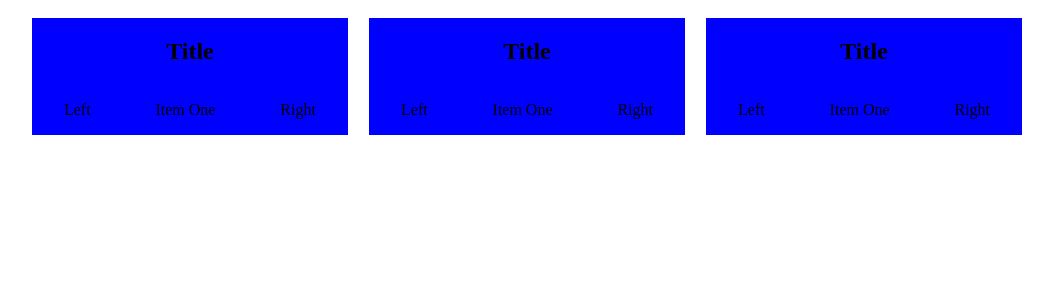
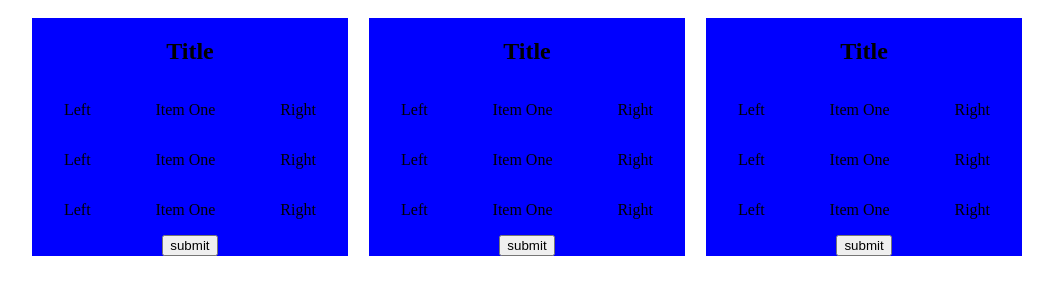
Before and after one commit to gjuliao/crm-react, a React (Create React App) app: page / in a window 1280 px wide. Shown: the top 300 px of the page, without its empty margins (113-1166 px from the left). Built offline with nearby package versions, Linux system fonts and the light colour scheme.

Commit message:
Added botton

```diff
--- a/src/components/Card.jsx
+++ b/src/components/Card.jsx
@@ -1,14 +1,16 @@
 import React from 'react'
+import { Items } from './Items'
 
 export const Card = () => {
   return (
     <div className='group-card'>
-        <h2>Title</h2>
-        <div className='items'>
-            <p>Left</p>
-            <p>Item One</p>
-            <p>Right</p>
+        <h2 className='card-title'>Title</h2>
+        <div>
+            <Items />
+            <Items />
+            <Items />
         </div>
+        <button>submit</button>
     </div>
   )
 }
--- /dev/null
+++ b/src/components/Items.jsx
@@ -0,0 +1,11 @@
+import React from 'react'
+
+export const Items = () => {
+  return (
+    <div className='items'>
+        <p>Left</p>
+        <p>Item One</p>
+        <p>Right</p>
+    </div>
+  )
+}
```
